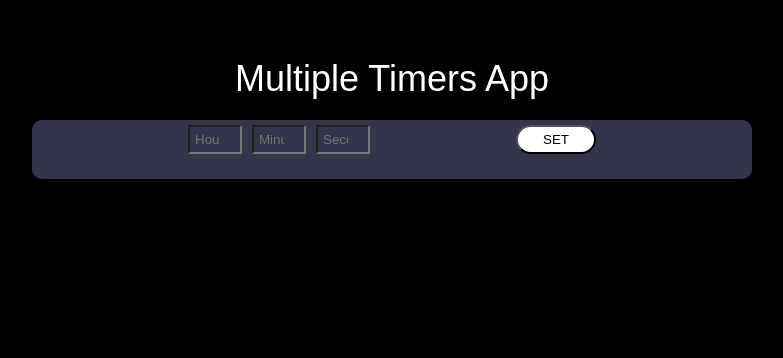
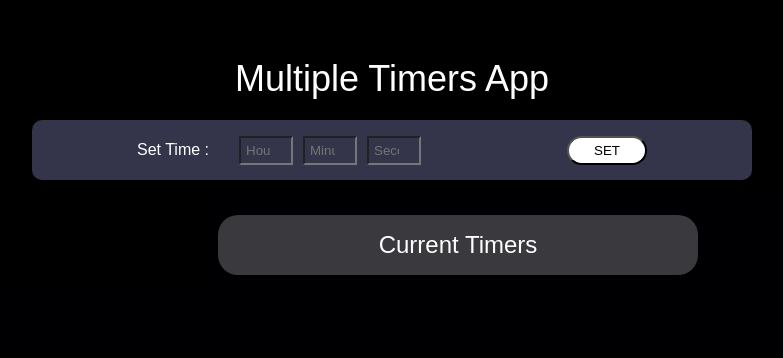
Before and after one commit to 24impradeep/f3_multiple_alarm, a plain HTML site: page index.html in a window 1280 px wide. Shown: the whole page, without its empty margins (248-1031 px from the left). Drawn offline with Linux system fonts and the light colour scheme.

Commit message:
Update index.html

```diff
--- a/index.html
+++ b/index.html
@@ -11,6 +11,9 @@
   <div class="container">
     <!-- Timer Input Section -->
     <div class="timer-input">
+        <div style="margin-right: 20px">
+            <p style="color: white">Set Time :</p>
+          </div>
 
       <input type="number" id="hours" placeholder="Hours">
 
@@ -19,12 +22,31 @@
       <input type="number" id="seconds" placeholder="Seconds">
       <button id="start-timer-btn">SET</button>
     </div>
+</div>
+
+
+    <div class="container2">
+        <button class="current-time-button">Current Timers</button>
+      </div>
+
+
+
+
+
+    <div class="container3">
 
     <!-- Active Timers Display Section -->
+
     <div class="active-timers" id="active-timers">
       <!-- Active timers will be dynamically added here -->
-    </div>
+      <!-- <p style="color: white">Time Left:</p>
+    </div> -->
   </div>
+  </div>
+
+
+
+
   <script src="script.js"></script>
 </body>
 </html>
```
